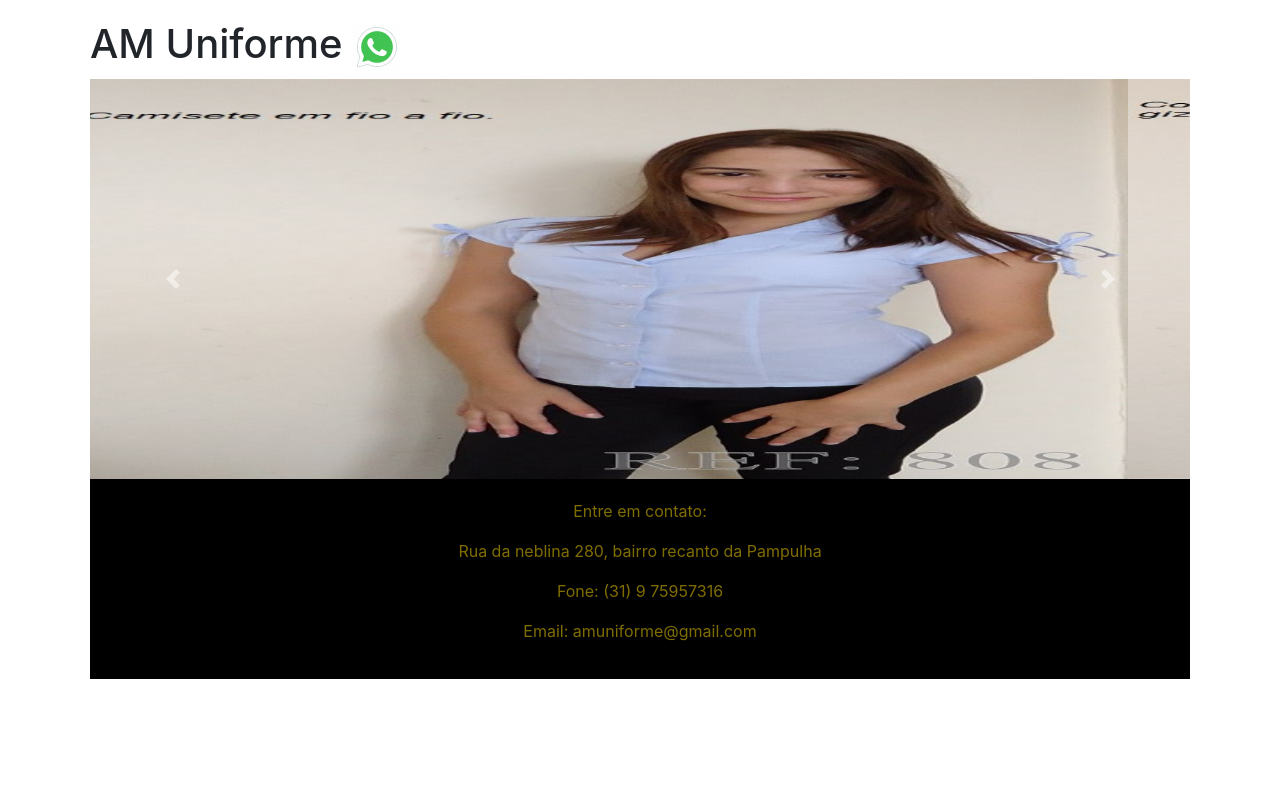
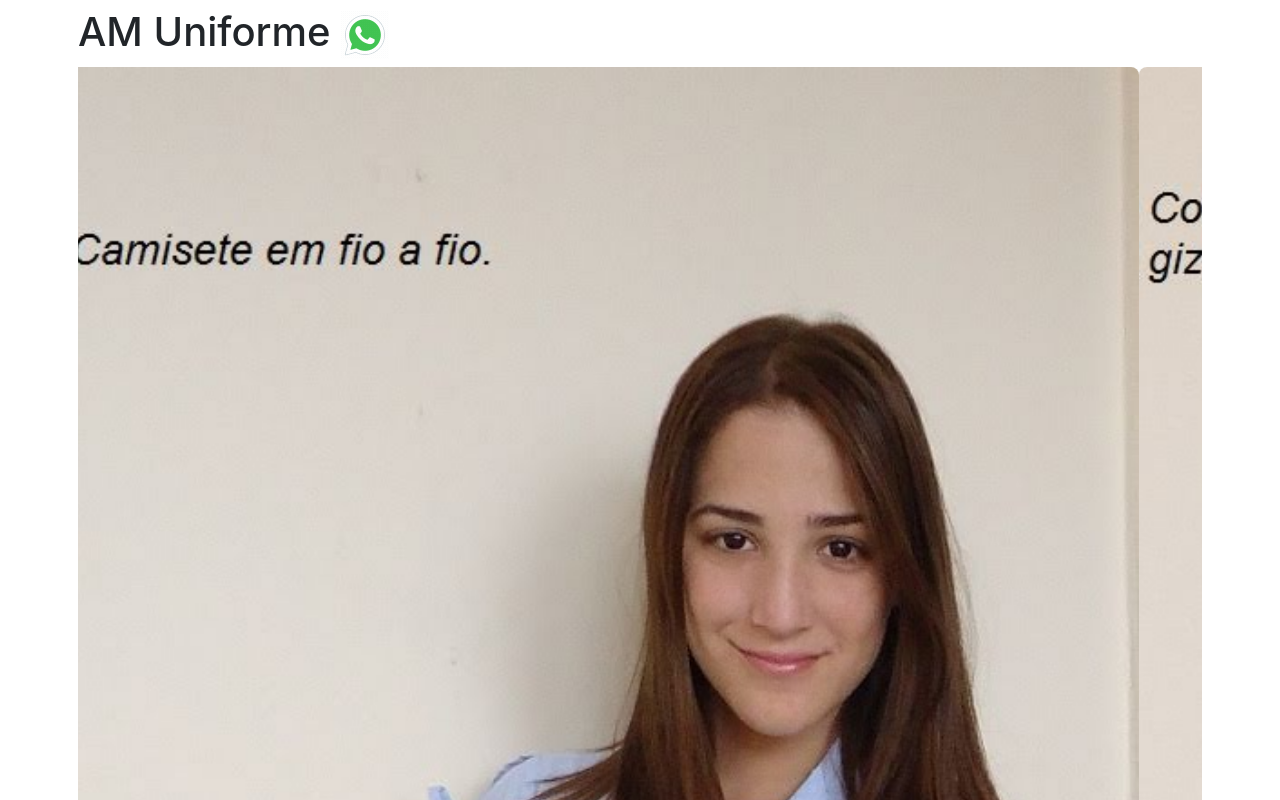
Before and after one commit to redyner/am-uniforme, an Angular app: page / in a window 1280 px wide. Shown: the top 800 px of the page. Built offline with nearby package versions, Linux system fonts and the light colour scheme.

Commit message:
CSS border-radius

```diff
--- a/src/app/app.component.html
+++ b/src/app/app.component.html
@@ -2,7 +2,7 @@
   <h1>AM Uniforme <a href="https://wa.me/5531975957316"><img src="../assets/whatsapp.gif" alt="whatsapp"></a></h1>
 
   <!-- Carrossel de Imagens -->
-  <div id="carouselExampleControls" class="carousel slide" data-ride="carousel">
+  <div id="carouselControls" class="carousel slide" data-ride="carousel">
     <div class="carousel-inner">
       <div class="carousel-item active">
         <img class="d-block w-100" src="../assets/1.jpeg" alt="First slide">
@@ -29,11 +29,11 @@
         <img class="d-block w-100" src="../assets/8.jpeg" alt="Third slide">
       </div>
     </div>
-    <a class="carousel-control-prev" href="#carouselExampleControls" role="button" data-slide="prev">
+    <a class="carousel-control-prev" href="#carouselControls" role="button" data-slide="prev">
       <span class="carousel-control-prev-icon" aria-hidden="true"></span>
       <span class="sr-only">Previous</span>
     </a>
-    <a class="carousel-control-next" href="#carouselExampleControls" role="button" data-slide="next">
+    <a class="carousel-control-next" href="#carouselControls" role="button" data-slide="next">
       <span class="carousel-control-next-icon" aria-hidden="true"></span>
       <span class="sr-only">Next</span>
     </a>
--- a/src/app/app.component.scss
+++ b/src/app/app.component.scss
@@ -1,28 +1,36 @@
 body {
-    background-color: white; /* fundo branco */
+    background-color: white;
   }
 
   .container {
     margin: auto;
-    padding: 20px;
-  }
-
-  .carousel-inner img {
-    width: 100%;
-    height: 400px; /* ajuste conforme necessário */
+    padding: 1vh;
   }
 
   footer {
-    background-color: black; /* detalhes em preto */
-    color: rgba(255, 217, 0, 0.500); /* detalhes em dourado */
-    padding: 20px;
+    background-color: black;
+    color: rgba(255, 217, 0, 0.500);
+    padding: 1vh;
   }
 
   .contact-info {
     text-align: center;
+    border-radius: 1vh;
+  }
+
+  .container {
+    border-radius: 1vh;
+    overflow: hidden;
+  }
+
+  footer {
+    background-color: black;
+    color: rgba(255, 217, 0, 0.500);
+    padding: 1vh;
+    border-radius: 1vh;
+    margin-top: 1vh;
   }
 
   .carousel-item img {
-    height: 50vh;
-    width: 50vh;
+    border-radius: 1vh;
   }
```
